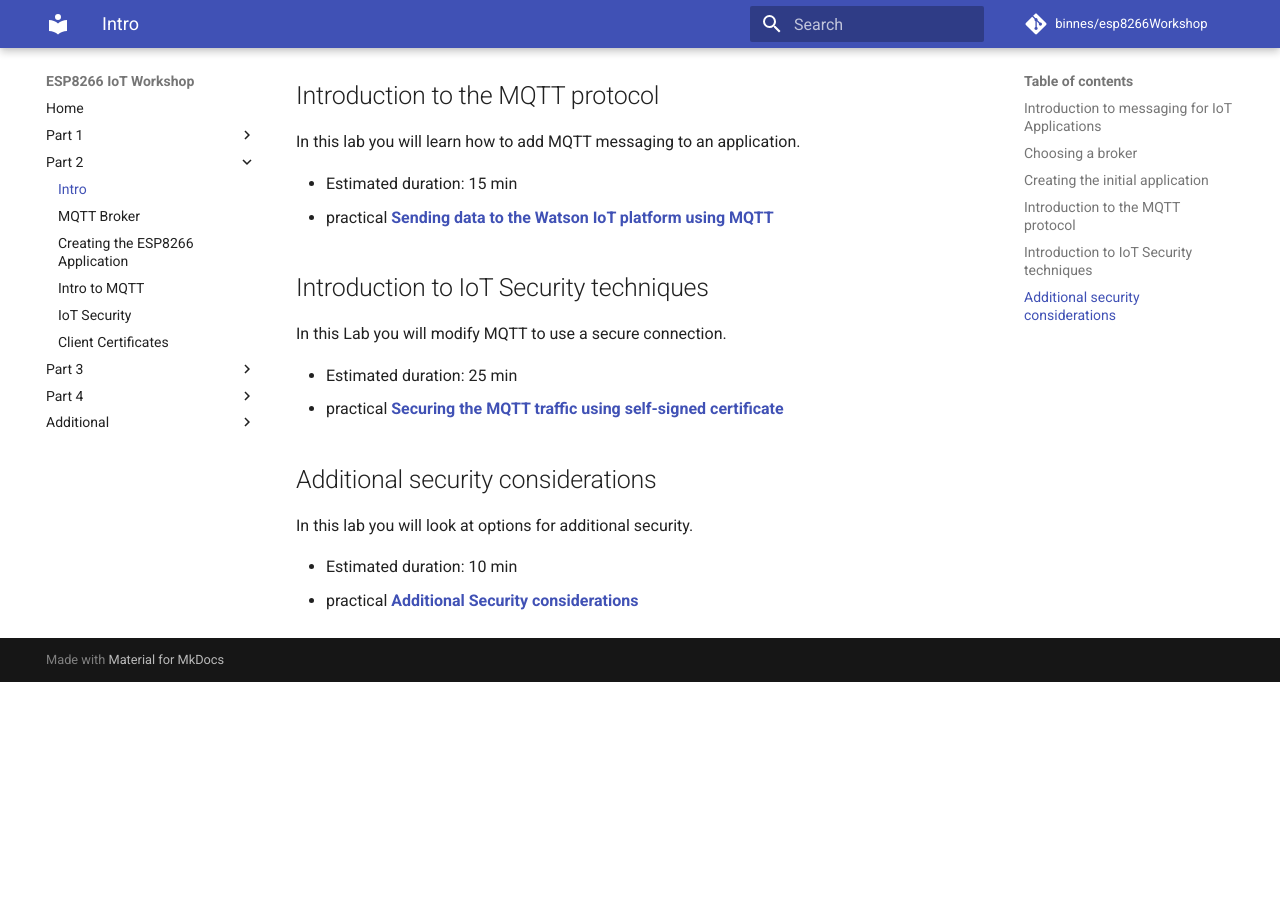
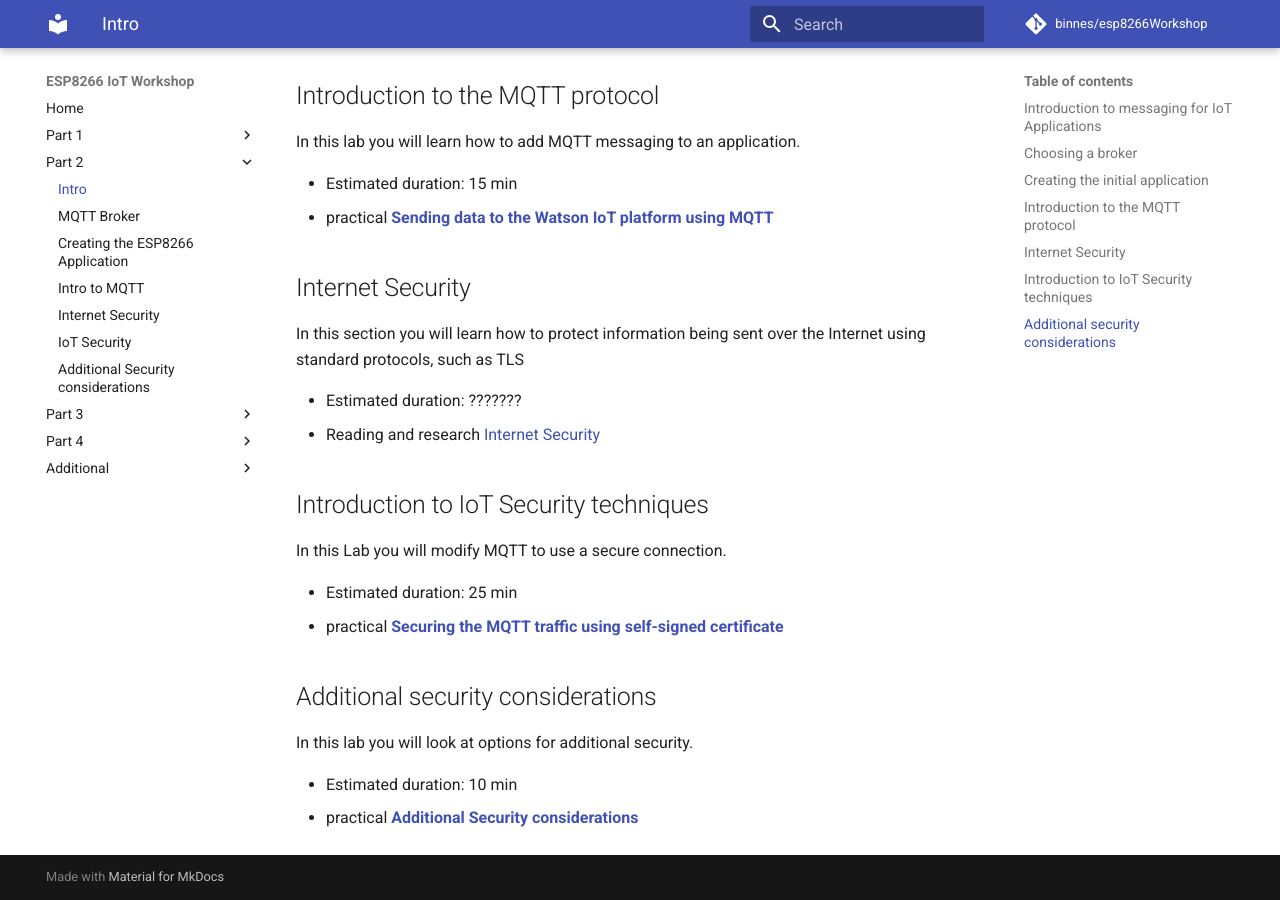
Before and after one commit to binnes/esp8266Workshop, an MkDocs documentation site: the page built from docs/part2/README.md, in a window 1280 px wide and 900 px high, scrolled down 771 px. Built offline with MkDocs 1.6.1 and Material for MkDocs 9.7.7, drawn with Linux system fonts in a browser that asks for light colours; comment, search, counter and statistics services are not loaded; before the commit the page ends 1453 px from its top, so only the background shows below that.

Commit message:
reorganised part 2 for AMQP - no client cert

```diff
--- a/docs/part2/README.md
+++ b/docs/part2/README.md
@@ -27,6 +27,13 @@ In this lab you will learn how to add MQTT messaging to an application.
 - Estimated duration: 15 min
 - practical [**Sending data to the Watson IoT platform using MQTT**](MQTT.md)
 
+## Internet Security
+
+In this section you will learn how to protect information being sent over the Internet using standard protocols, such as TLS
+
+- Estimated duration: ???????
+- Reading and research [Internet Security](SECURITY.md)
+
 ## Introduction to IoT Security techniques
 
 In this Lab you will modify MQTT to use a secure connection.
--- a/mkdocs.yml
+++ b/mkdocs.yml
@@ -10,9 +10,9 @@ theme:
 use_directory_urls: false
 plugins:
   - search
-#  - with-pdf:
-#      cover_subtitle: using a DHT11/22 and NeoPixel RGB LED with data analysis on the IBM Cloud
-#      output_path: pdf/esp8266Workshop.pdf
+  - with-pdf:
+      cover_subtitle: using a DHT11/22 and NeoPixel RGB LED with data analysis on the IBM Cloud
+      output_path: pdf/esp8266Workshop.pdf
 markdown_extensions:
   - attr_list
   - admonition
@@ -39,8 +39,9 @@ nav:
     - MQTT Broker: part2/BROKER.md
     - Creating the ESP8266 Application: part2/APP.md
     - Intro to MQTT: part2/MQTT.md
+    - Internet Security: part2/SECURITY.md
     - IoT Security: part2/CERT1.md
-    - Client Certificates: part2/CERT2.md
+    - Additional Security considerations: part2/CERT2.md
   - Part 3:
     - Intro: part3/README.md
     - Node-RED: part3/NODERED.md
```
Also changed, not shown: docs/part2/SECURITY.md (added, +27 -0 lines).
